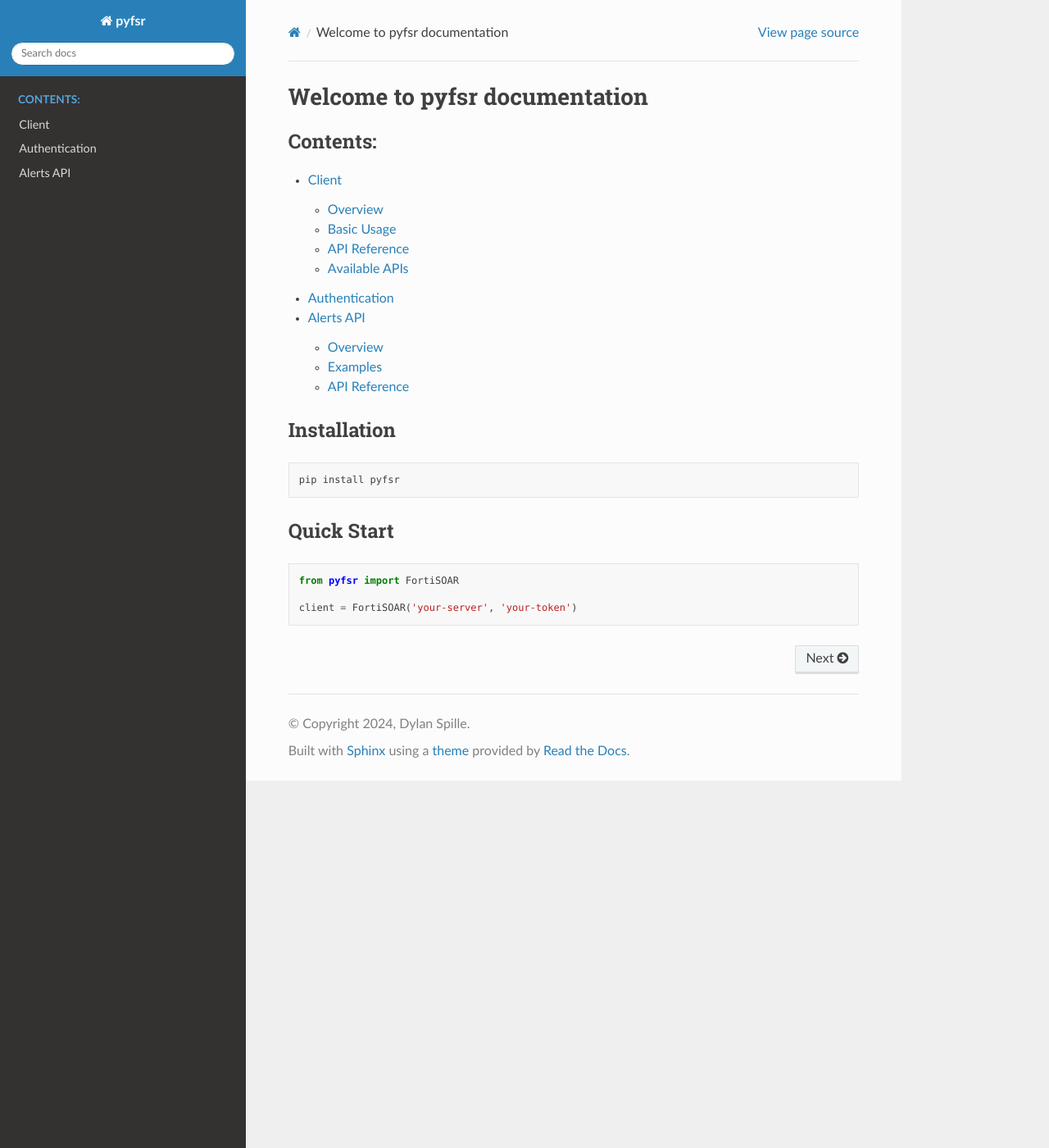
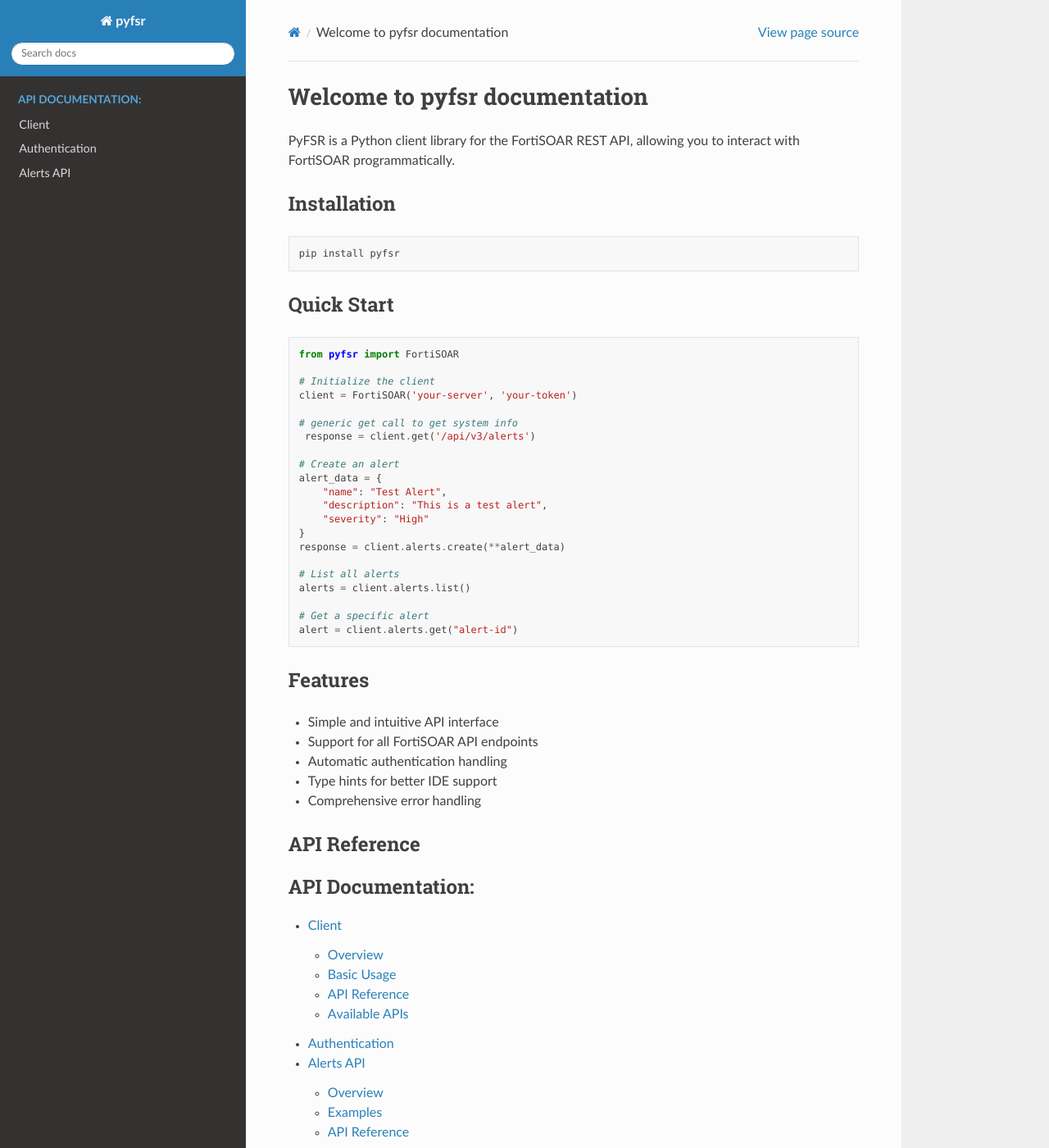
Before and after one commit to ftnt-dspille/pyfsr, a Sphinx documentation site: the page built from docs/source/index.rst, in a window 1280 px wide and 1400 px high. Shown: the whole window at 82% size. Built offline with Sphinx 7.4.7 and the Read the Docs theme 3.1.0, drawn with Linux system fonts in a browser that asks for light colours; some of the changed text lies outside the part shown.

Commit message:
trying to fix api reference on github pages

```diff
--- a/docs/source/conf.py
+++ b/docs/source/conf.py
@@ -7,6 +7,7 @@
 # https://www.sphinx-doc.org/en/master/usage/configuration.html#project-information
 import os
 import sys
+
 sys.path.insert(0, os.path.abspath('../../src'))
 
 project = 'pyfsr'
@@ -22,15 +23,52 @@
     'sphinx.ext.napoleon',
     'sphinx_autodoc_typehints',
     'sphinx.ext.viewcode',
+    'sphinx.ext.intersphinx',  # Add this for external references
 ]
+
+# Intersphinx configuration
+intersphinx_mapping = {
+    'python': ('https://docs.python.org/3', None),
+}
+
+# Napoleon settings
+napoleon_google_docstring = True
+napoleon_numpy_docstring = True
+napoleon_include_init_with_doc = True
+napoleon_include_private_with_doc = False
+napoleon_include_special_with_doc = True
+napoleon_use_admonition_for_examples = False
+napoleon_use_admonition_for_notes = False
+napoleon_use_admonition_for_references = False
+napoleon_use_ivar = False
+napoleon_use_param = True
+napoleon_use_rtype = True
+napoleon_type_aliases = None
 
 templates_path = ['_templates']
 exclude_patterns = []
 
-
-
 # -- Options for HTML output -------------------------------------------------
-# https://www.sphinx-doc.org/en/master/usage/configuration.html#options-for-html-output
-
 html_theme = 'sphinx_rtd_theme'
 html_static_path = ['_static']
+
+# Theme options
+html_theme_options = {
+    'prev_next_buttons_location': 'bottom',
+    'style_external_links': False,
+    'style_nav_header_background': '#2980B9',
+    # Toc options
+    'collapse_navigation': True,
+    'sticky_navigation': True,
+    'navigation_depth': 4,
+    'includehidden': True,
+    'titles_only': False
+}
+
+# If true, links to the reST sources are added to the pages.
+html_show_sourcelink = True
+
+# GitHub Pages settings
+html_baseurl = '/pyFSR/'
+html_copy_source = True
+html_use_index = True
--- a/docs/source/index.rst
+++ b/docs/source/index.rst
@@ -1,13 +1,7 @@
 Welcome to pyfsr documentation
 ==============================
 
-.. toctree::
-   :maxdepth: 2
-   :caption: Contents:
-
-   api/client
-   api/auth
-   api/alerts
+PyFSR is a Python client library for the FortiSOAR REST API, allowing you to interact with FortiSOAR programmatically.
 
 Installation
 ------------
@@ -21,4 +15,100 @@
 
    from pyfsr import FortiSOAR
 
+   # Initialize the client
    client = FortiSOAR('your-server', 'your-token')
+
+   # generic get call to get system info
+    response = client.get('/api/v3/alerts')
+
+   # Create an alert
+   alert_data = {
+       "name": "Test Alert",
+       "description": "This is a test alert",
+       "severity": "High"
+   }
+   response = client.alerts.create(**alert_data)
+
+   # List all alerts
+   alerts = client.alerts.list()
+
+   # Get a specific alert
+   alert = client.alerts.get("alert-id")
+
+Features
+--------
+- Simple and intuitive API interface
+- Support for all FortiSOAR API endpoints
+- Automatic authentication handling
+- Type hints for better IDE support
+- Comprehensive error handling
+
+API Reference
+-------------
+.. toctree::
+   :maxdepth: 2
+   :caption: API Documentation:
+
+   api/client
+   api/auth
+   api/alerts
+
+Authentication
+--------------
+PyFSR supports token-based authentication. You can obtain your API token from the FortiSOAR web interface:
+
+1. Log in to your FortiSOAR instance
+2. Navigate to Settings → API Tokens
+3. Create a new API token
+4. Use this token when initializing the client
+
+Examples
+--------
+
+List All Alerts
+~~~~~~~~~~~~~~~
+.. code-block:: python
+
+   # Get all alerts
+   alerts = client.alerts.list()
+
+   # Print alert names
+   for alert in alerts['items']:
+       print(alert['name'])
+
+Create an Alert
+~~~~~~~~~~~~~~~
+.. code-block:: python
+
+   # Create alert with specific properties
+   new_alert = client.alerts.create(
+       name="Suspicious Activity",
+       description="Detected suspicious login attempts",
+       severity="High",
+       enabled=True
+   )
+
+Update an Alert
+~~~~~~~~~~~~~~~
+.. code-block:: python
+
+   # Update alert properties
+   client.alerts.update("alert-id", {
+       "severity": "Critical",
+       "description": "Updated description"
+   })
+
+Contributing
+------------
+Contributions are welcome! Please feel free to submit a Pull Request.
+
+License
+-------
+This project is licensed under the MIT License - see the LICENSE file for details.
+
+Indices and tables
+==================
+
+* :ref:`genindex`
+* :ref:`modindex`
+* :ref:`search`
```
Also changed, not shown: 1 other file.
